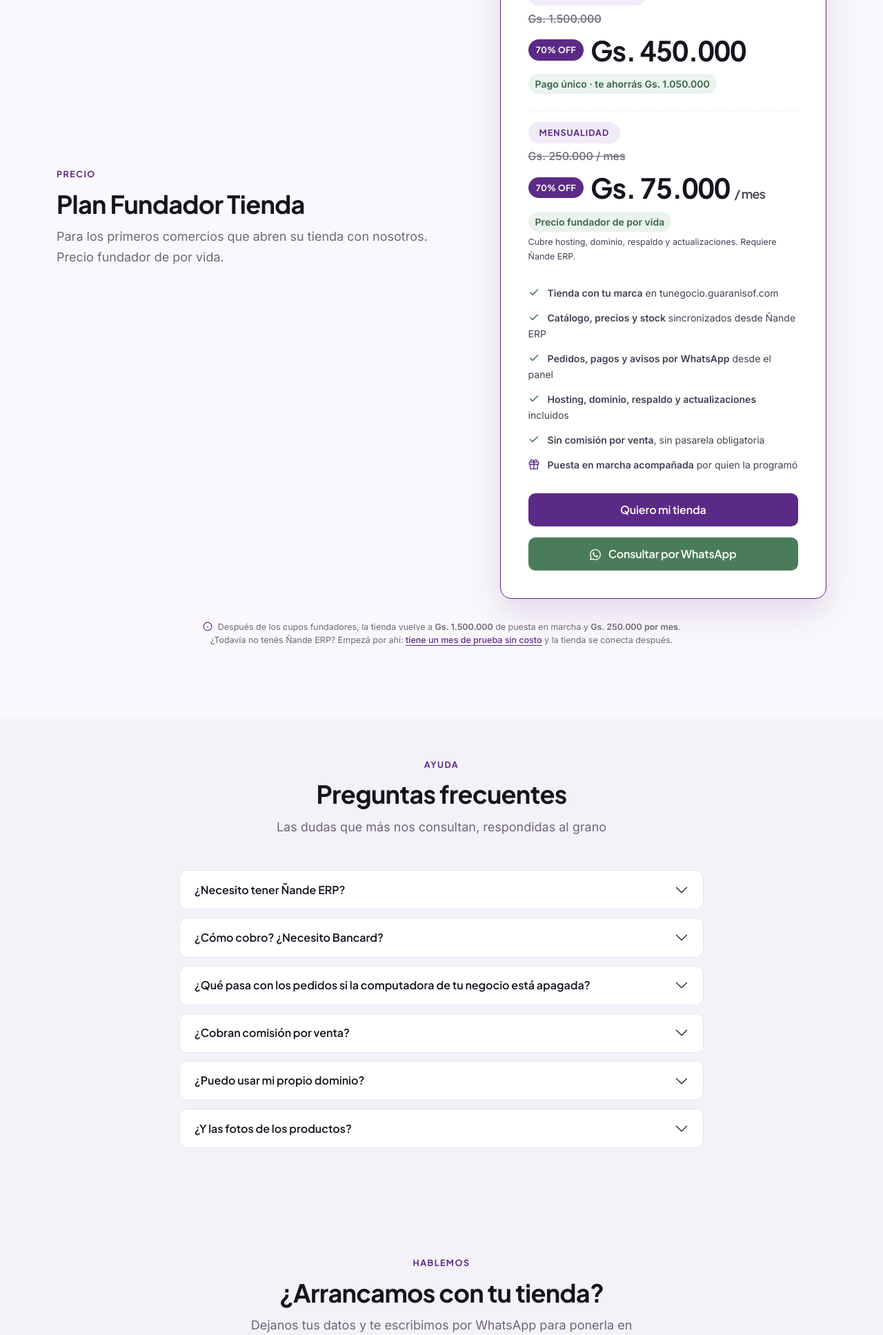
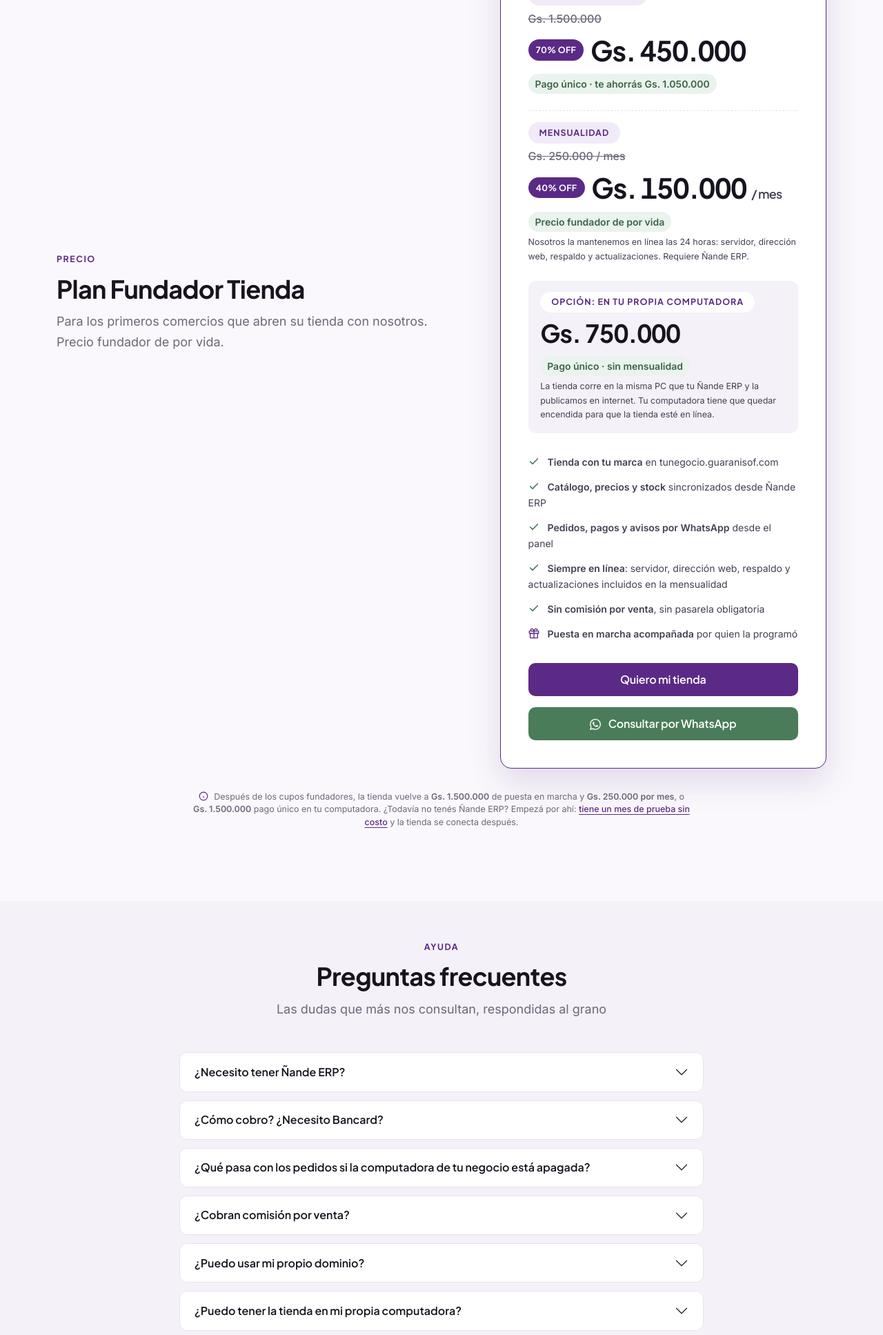
Before and after one commit to victor220888/guaranisoft-landing, a FastAPI app: page /nande-tienda in a window 1280 px wide. Shown: the part 4245-6180 px from the top of the page at 69% size. Run offline with FastAPI, Linux system fonts and the light colour scheme.

Commit message:
feat(landing): precios de Ñande Tienda que cubren costos + opción en la PC del cliente
- Mensualidad fundador pasa de Gs. 75.000 a Gs. 150.000 (40% off de por
  vida sobre 250.000); puesta en marcha sigue en Gs. 450.000.
- Nueva opción "en tu propia computadora": Gs. 750.000 pago único, sin
  mensualidad, con aviso de que la PC debe quedar encendida.
- FAQ nueva sobre esa opción, en lenguaje simple (sin hosting/túnel/DNS).
- JSON-LD y nota de precios actualizados; "prueba gratis" → "sin costo".

Co-Authored-By: Claude Opus 5 <noreply@anthropic.com>

```diff
--- a/static/css/landing.css
+++ b/static/css/landing.css
@@ -1501,3 +1501,6 @@ a.modulo-mini { display: block; color: inherit; }
 }
 .precio-desde .desde-monto small { font-size: 0.45em; font-weight: 600; color: var(--gris-medio); }
 .precios-fundador .precio-desde + .precio-desde { margin-top: 1rem; padding-top: 1rem; border-top: 1px dashed var(--borde); }
+.precio-opcion-local { background: var(--lienzo-alt); border-radius: 12px; padding: 1rem 1.1rem !important; margin-top: 1.25rem !important; border-top: 0 !important; }
+.precio-opcion-local .desde-label { background: var(--blanco); }
+.precio-opcion-local .desde-monto { font-size: var(--text-2xl); }
--- a/templates/nande-tienda.html
+++ b/templates/nande-tienda.html
@@ -25,7 +25,7 @@
       "description": "Tienda online para comercios que usan Ñande ERP: catálogo, precios y stock sincronizados, pedidos por WhatsApp, transferencia y contra entrega.",
       "url": "https://guaranisof.com/nande-tienda",
       "publisher": {"@type": "Organization", "name": "GuaraníSoft", "url": "https://guaranisof.com"},
-      "offers": {"@type": "Offer", "priceCurrency": "PYG", "price": "75000", "description": "Plan Fundador: Gs. 75.000 por mes + Gs. 450.000 de puesta en marcha", "availability": "https://schema.org/InStock"}
+      "offers": {"@type": "Offer", "priceCurrency": "PYG", "price": "150000", "description": "Plan Fundador: Gs. 150.000 por mes + Gs. 450.000 de puesta en marcha. Opción en tu propia computadora: Gs. 750.000 pago único", "availability": "https://schema.org/InStock"}
     }
     </script>
     <script type="application/ld+json">
@@ -356,7 +356,7 @@
             <div class="plan-badge">Cupos limitados</div>
             <h3>Mensualidad fija, sin comisión por venta</h3>
             <p class="plan-desc">La tienda es un servicio: hosting, dominio, respaldo y actualizaciones corren por nuestra cuenta. Por eso se paga por mes, y por eso no cobramos un porcentaje de lo que vendés.</p>
-            <!-- Plan Fundador Tienda (Victor, 2026-09-15): 70 % off de por vida sobre lista Gs. 1.500.000 + 250.000/mes -->
+            <!-- Plan Fundador Tienda (Victor, 2026-09-18): puesta en marcha 70 % off (1.500.000 → 450.000) y mensualidad 40 % off de por vida (250.000 → 150.000, cubre hosting/dominio/respaldo). Opción local: 750.000 pago único, sin mensualidad. -->
             <div class="precio-desde">
                 <span class="desde-label">Puesta en marcha</span>
                 <span class="precio-tachado">Gs. 1.500.000</span>
@@ -370,11 +370,19 @@
                 <span class="desde-label">Mensualidad</span>
                 <span class="precio-tachado">Gs. 250.000 / mes</span>
                 <div class="precio-principal">
-                    <span class="precio-badge-ahorro">70% OFF</span>
-                    <span class="desde-monto">Gs. 75.000 <small>/ mes</small></span>
+                    <span class="precio-badge-ahorro">40% OFF</span>
+                    <span class="desde-monto">Gs. 150.000 <small>/ mes</small></span>
                 </div>
                 <span class="precio-ahorro">Precio fundador <strong>de por vida</strong></span>
-                <span class="desde-nota">Cubre hosting, dominio, respaldo y actualizaciones. Requiere Ñande ERP.</span>
+                <span class="desde-nota">Nosotros la mantenemos en línea las 24 horas: servidor, dirección web, respaldo y actualizaciones. Requiere Ñande ERP.</span>
+            </div>
+            <div class="precio-desde precio-opcion-local">
+                <span class="desde-label">Opción: en tu propia computadora</span>
+                <div class="precio-principal">
+                    <span class="desde-monto">Gs. 750.000</span>
+                </div>
+                <span class="precio-ahorro">Pago único · <strong>sin mensualidad</strong></span>
+                <span class="desde-nota">La tienda corre en la misma PC que tu Ñande ERP y la publicamos en internet. Tu computadora tiene que quedar encendida para que la tienda esté en línea.</span>
             </div>
             <ul>
                 <li>
@@ -391,7 +399,7 @@
                 </li>
                 <li>
                     <svg class="check" viewBox="0 0 24 24" fill="none" stroke="currentColor" stroke-width="2.5" stroke-linecap="round" stroke-linejoin="round"><polyline points="20 6 9 17 4 12"/></svg>
-                    <strong>Hosting, dominio, respaldo y actualizaciones</strong> incluidos
+                    <strong>Siempre en línea</strong>: servidor, dirección web, respaldo y actualizaciones incluidos en la mensualidad
                 </li>
                 <li>
                     <svg class="check" viewBox="0 0 24 24" fill="none" stroke="currentColor" stroke-width="2.5" stroke-linecap="round" stroke-linejoin="round"><polyline points="20 6 9 17 4 12"/></svg>
@@ -414,7 +422,7 @@
         <div class="precios-nota fade-in">
             <p>
                 <svg viewBox="0 0 24 24" fill="none" stroke="currentColor" stroke-width="2"><circle cx="12" cy="12" r="10"/><line x1="12" y1="16" x2="12" y2="12"/><line x1="12" y1="8" x2="12.01" y2="8"/></svg>
-                Después de los cupos fundadores, la tienda vuelve a <strong>Gs. 1.500.000</strong> de puesta en marcha y <strong>Gs. 250.000 por mes</strong>. ¿Todavía no tenés Ñande ERP? Empezá por ahí: <a href="/nande-erp">tiene un mes de prueba sin costo</a> y la tienda se conecta después.
+                Después de los cupos fundadores, la tienda vuelve a <strong>Gs. 1.500.000</strong> de puesta en marcha y <strong>Gs. 250.000 por mes</strong>, o <strong>Gs. 1.500.000</strong> pago único en tu computadora. ¿Todavía no tenés Ñande ERP? Empezá por ahí: <a href="/nande-erp">tiene un mes de prueba sin costo</a> y la tienda se conecta después.
             </p>
         </div>
     </div>
@@ -433,7 +441,7 @@
                     <button class="accordion-button collapsed" type="button" data-bs-toggle="collapse" data-bs-target="#faq1">¿Necesito tener Ñande ERP?</button>
                 </h3>
                 <div id="faq1" class="accordion-collapse collapse" data-bs-parent="#faqAccordion">
-                    <div class="accordion-body">Sí. La tienda no tiene carga de productos propia: <strong>todo sale de tu Ñande ERP</strong> y las ventas vuelven a él. Es lo que evita cargar dos veces. Si todavía no lo tenés, <a href="/nande-erp">empezá por la prueba gratis del ERP</a>.</div>
+                    <div class="accordion-body">Sí. La tienda no tiene carga de productos propia: <strong>todo sale de tu Ñande ERP</strong> y las ventas vuelven a él. Es lo que evita cargar dos veces. Si todavía no lo tenés, <a href="/nande-erp">empezá por el mes de prueba sin costo del ERP</a>.</div>
                 </div>
             </div>
             <div class="accordion-item">
@@ -466,6 +474,14 @@
                 </h3>
                 <div id="faq5" class="accordion-collapse collapse" data-bs-parent="#faqAccordion">
                     <div class="accordion-body">Tu tienda arranca en <strong>tunegocio.guaranisof.com</strong>, con tu logo y tu color. Conectar tu propio dominio está en nuestro plan; mientras tanto tu tienda vive en tu subdominio, con tu marca.</div>
+                </div>
+            </div>
+            <div class="accordion-item">
+                <h3 class="accordion-header">
+                    <button class="accordion-button collapsed" type="button" data-bs-toggle="collapse" data-bs-target="#faq7">¿Puedo tener la tienda en mi propia computadora?</button>
+                </h3>
+                <div id="faq7" class="accordion-collapse collapse" data-bs-parent="#faqAccordion">
+                    <div class="accordion-body">Sí. La instalamos en la misma PC donde corre tu Ñande ERP y la publicamos en internet con tu dirección web. Pagás una sola vez la configuración y no hay mensualidad. La diferencia con la opción en la nube: <strong>tu computadora tiene que quedar encendida</strong> para que los clientes vean la tienda. Si la apagás de noche, la tienda también.</div>
                 </div>
             </div>
             <div class="accordion-item">
```
Also changed, not shown: content.md (+3 -1 lines).
